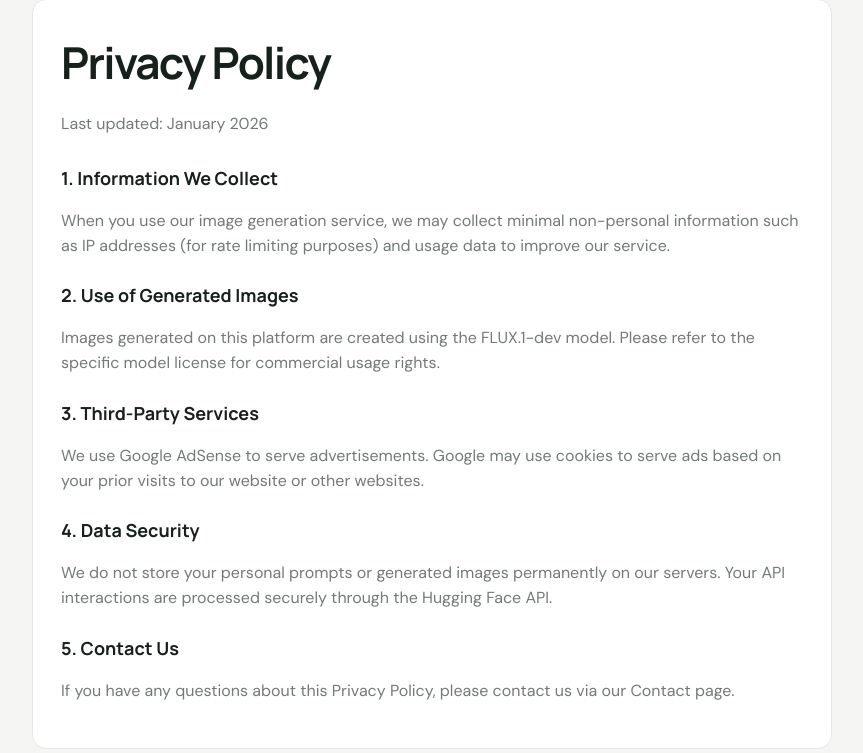
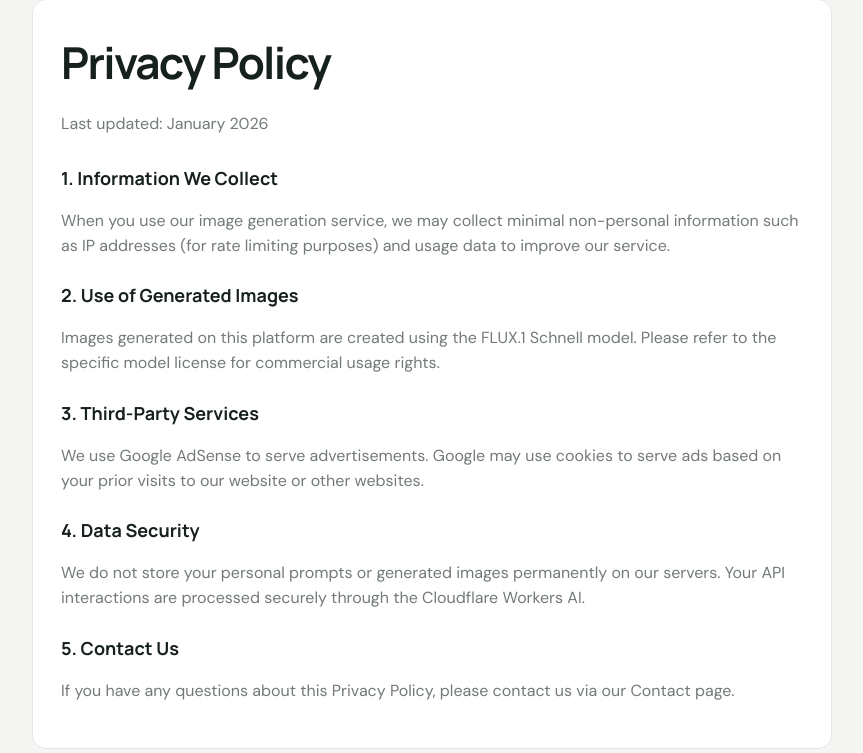
Before and after one commit to MohammedAyman07/ai-image-generator, a Flask app: page /privacy in a window 1280 px wide. Shown: the part 180-933 px from the top of the page, without its empty margins (58-921 px from the left). Run offline with Flask 3, Linux system fonts and the light colour scheme.

Commit message:
Update privacy page branding and provider

```diff
--- a/templates/privacy.html
+++ b/templates/privacy.html
@@ -1,6 +1,6 @@
 {% extends 'base.html' %}
 
-{% block title %}Privacy Policy - AI Imagine{% endblock %}
+{% block title %}Privacy Policy - Ayman Image Generation{% endblock %}
 
 {% block content %}
 <div class="glass-panel" style="padding: 40px;">
@@ -13,7 +13,7 @@
             addresses (for rate limiting purposes) and usage data to improve our service.</p>
 
         <h2>2. Use of Generated Images</h2>
-        <p>Images generated on this platform are created using the FLUX.1-dev model. Please refer to the specific model
+        <p>Images generated on this platform are created using the FLUX.1 Schnell model. Please refer to the specific model
             license for commercial usage rights.</p>
 
         <h2>3. Third-Party Services</h2>
@@ -22,7 +22,7 @@
 
         <h2>4. Data Security</h2>
         <p>We do not store your personal prompts or generated images permanently on our servers. Your API interactions
-            are processed securely through the Hugging Face API.</p>
+            are processed securely through the Cloudflare Workers AI.</p>
 
         <h2>5. Contact Us</h2>
         <p>If you have any questions about this Privacy Policy, please contact us via our Contact page.</p>
```
